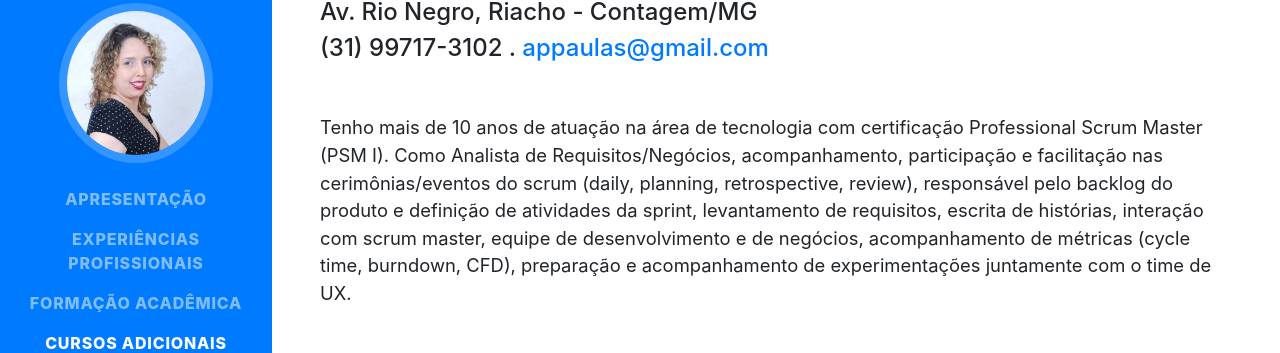
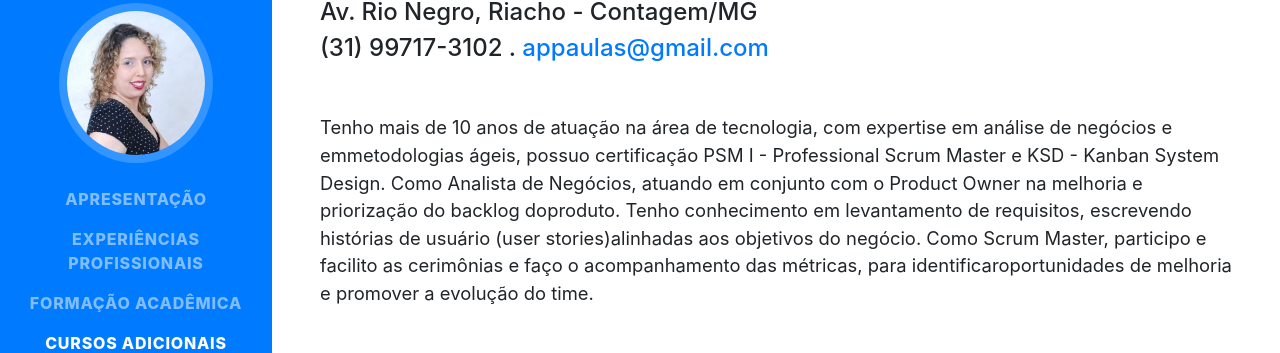
Before and after one commit to apsimao/apsimao.github.io, a website with bundled scripts: page index.html in a window 1280 px wide. Shown: the part 221-574 px from the top of the page. Built offline with nearby package versions, Linux system fonts and the light colour scheme; a web font is replaced by a local one.

Commit message:
Update index.html

```diff
--- a/index.html
+++ b/index.html
@@ -63,7 +63,9 @@
         <div class="subheading mb-5">Av. Rio Negro, Riacho - Contagem/MG
           <p>(31) 99717-3102 . <a id="endemail" href="mailto:appaulas@gmail.com">appaulas@gmail.com</a></p>
         </div>
-        <p class="lead mb-5">Tenho mais de 10 anos de atuação na área de tecnologia com certificação Professional Scrum Master (PSM I). Como Analista de Requisitos/Negócios, acompanhamento, participação e facilitação nas cerimônias/eventos do scrum (daily, planning, retrospective, review), responsável pelo backlog do produto e definição de atividades da sprint, levantamento de requisitos, escrita de histórias, interação com scrum master, equipe de desenvolvimento e de negócios, acompanhamento de métricas (cycle time, burndown, CFD), preparação e acompanhamento de experimentações juntamente com o time de UX.</p>        <div class="social-icons">
+        <p class="lead mb-5">Tenho mais de 10 anos de atuação na área de tecnologia, com expertise em análise de negócios e emmetodologias ágeis, possuo certificação PSM I - Professional Scrum Master e KSD - Kanban System Design.
+Como Analista de Negócios, atuando em conjunto com o Product Owner na melhoria e priorização do backlog doproduto. Tenho conhecimento em levantamento de requisitos, escrevendo histórias de usuário (user stories)alinhadas aos objetivos do negócio.
+Como Scrum Master, participo e facilito as cerimônias e faço o acompanhamento das métricas, para identificaroportunidades de melhoria e promover a evolução do time.</p>        <div class="social-icons">
           <a href="https://www.linkedin.com/in/anapsimao">
             <i class="fab fa-linkedin-in"></i>
           </a>
```
